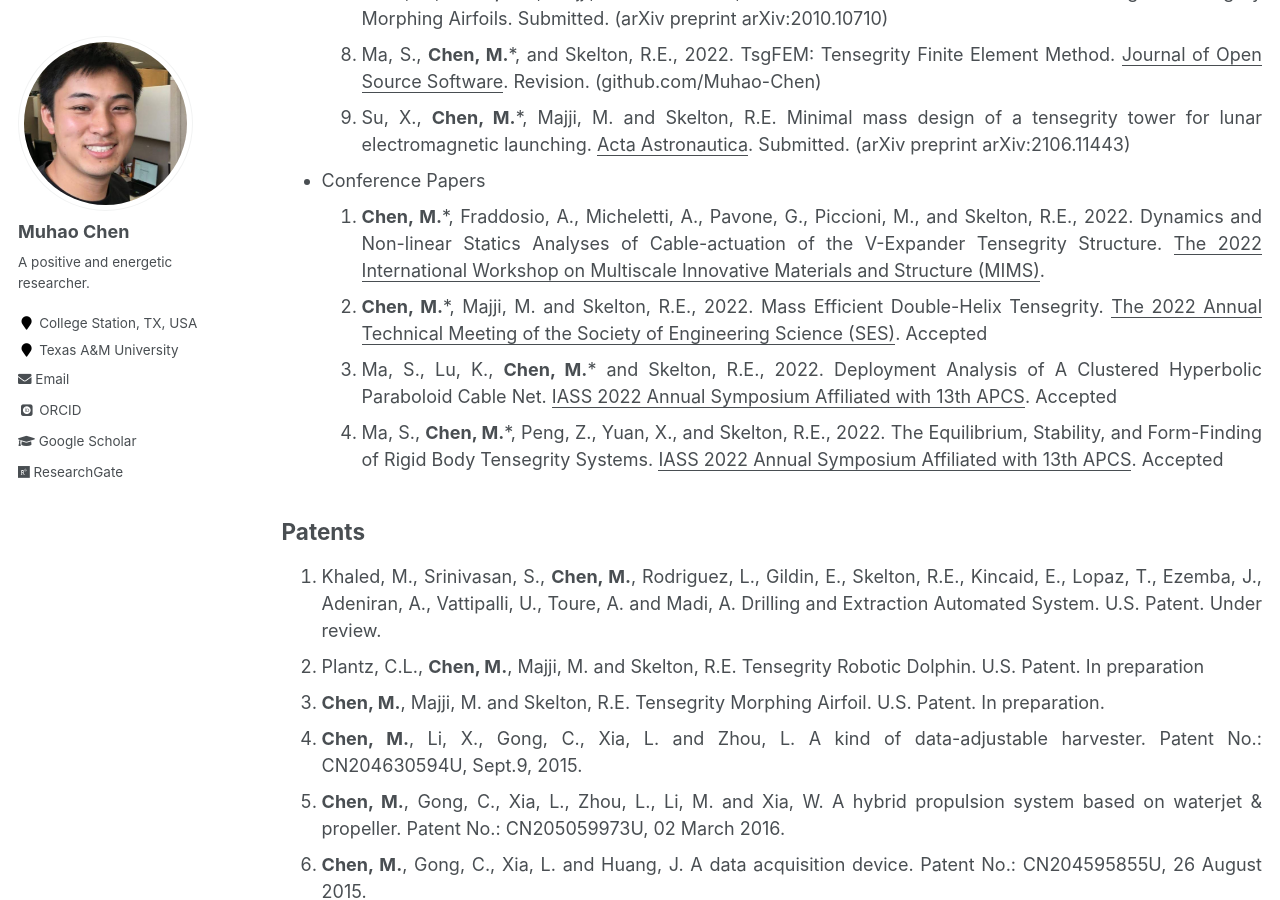
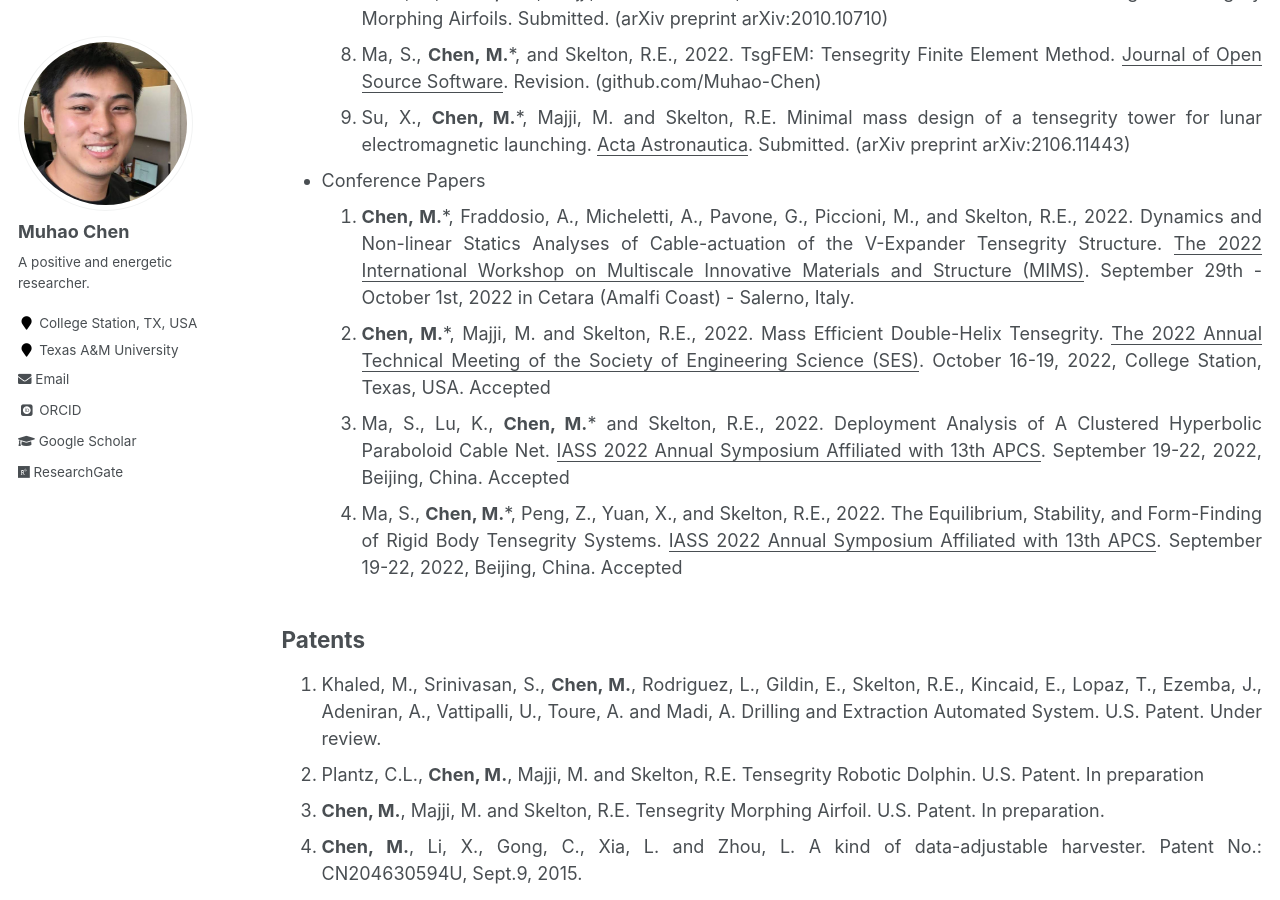
Before and after one commit to Muhao-Chen/muhao-chen.github.io, a Jekyll site: the page built from _pages/publication.md, in a window 1280 px wide and 900 px high, scrolled down 2136 px. Built offline with Jekyll 4.4.1, drawn with Linux system fonts in a browser that asks for light colours; some web fonts are replaced.

Commit message:
Update publication.md

```diff
--- a/_pages/publication.md
+++ b/_pages/publication.md
@@ -48,10 +48,10 @@ His citation profile is in [Google Scholar](https://scholar.google.com/citations
 1. Ma, S., **Chen, M.***, and Skelton, R.E., 2022. TsgFEM: Tensegrity Finite Element Method. <u>Journal of Open Source Software</u>. Revision. (github.com/Muhao-Chen)
 1. Su, X., **Chen, M.***, Majji, M. and Skelton, R.E. Minimal mass design of a tensegrity tower for lunar electromagnetic launching. <u>Acta Astronautica</u>. Submitted. (arXiv preprint arXiv:2106.11443)
 - Conference Papers
-1. **Chen, M.***, Fraddosio, A., Micheletti, A., Pavone, G., Piccioni, M., and Skelton, R.E., 2022. Dynamics and Non-linear Statics Analyses of Cable-actuation of the V-Expander Tensegrity Structure. <u>The 2022 International Workshop on Multiscale Innovative Materials and Structure (MIMS)</u>.
-1. **Chen, M.***, Majji, M. and Skelton, R.E., 2022. Mass Efficient Double-Helix Tensegrity. <u>The 2022 Annual Technical Meeting of the Society of Engineering Science (SES)</u>. Accepted
-1. Ma, S., Lu, K., **Chen, M.*** and Skelton, R.E., 2022. Deployment Analysis of A Clustered Hyperbolic Paraboloid Cable Net. <u>IASS 2022 Annual Symposium Affiliated with 13th APCS</u>. Accepted
-1. Ma, S., **Chen, M.***, Peng, Z., Yuan, X., and Skelton, R.E., 2022. The Equilibrium, Stability, and Form-Finding of Rigid Body Tensegrity Systems. <u>IASS 2022 Annual Symposium Affiliated with 13th APCS</u>. Accepted
+1. **Chen, M.***, Fraddosio, A., Micheletti, A., Pavone, G., Piccioni, M., and Skelton, R.E., 2022. Dynamics and Non-linear Statics Analyses of Cable-actuation of the V-Expander Tensegrity Structure. <u>The 2022 International Workshop on Multiscale Innovative Materials and Structure (MIMS)</u>. September 29th - October 1st, 2022 in Cetara (Amalfi Coast) - Salerno, Italy.
+1. **Chen, M.***, Majji, M. and Skelton, R.E., 2022. Mass Efficient Double-Helix Tensegrity. <u>The 2022 Annual Technical Meeting of the Society of Engineering Science (SES)</u>. October 16-19, 2022, College Station, Texas, USA. Accepted
+1. Ma, S., Lu, K., **Chen, M.*** and Skelton, R.E., 2022. Deployment Analysis of A Clustered Hyperbolic Paraboloid Cable Net. <u>IASS 2022 Annual Symposium Affiliated with 13th APCS</u>. September 19-22, 2022, Beijing, China. Accepted
+1. Ma, S., **Chen, M.***, Peng, Z., Yuan, X., and Skelton, R.E., 2022. The Equilibrium, Stability, and Form-Finding of Rigid Body Tensegrity Systems. <u>IASS 2022 Annual Symposium Affiliated with 13th APCS</u>. September 19-22, 2022, Beijing, China. Accepted
 
 
 ## Patents
```
